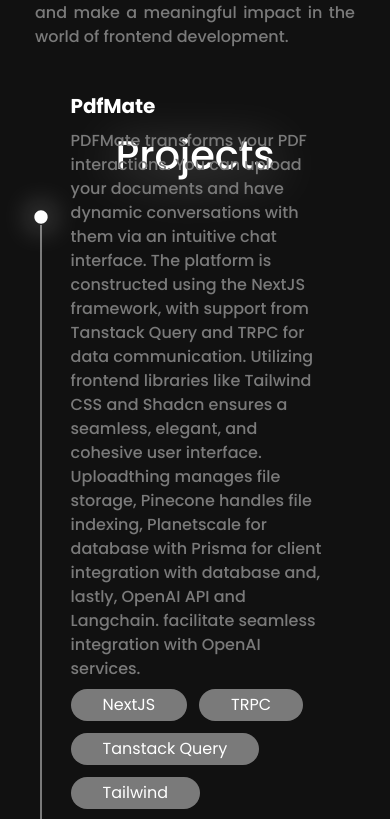
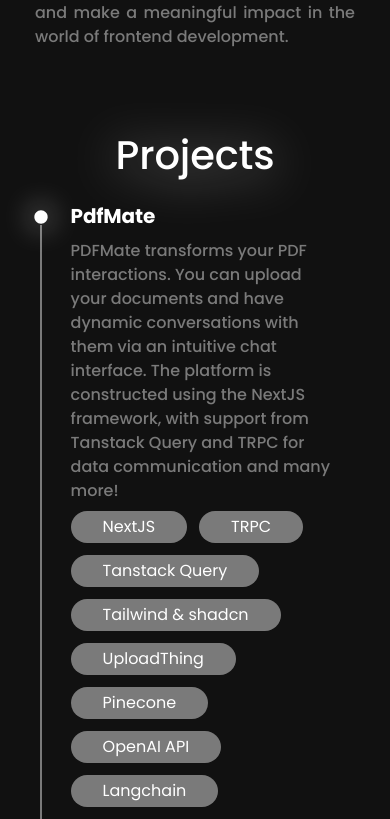
Before and after one commit to Rhemaria01/Portfolio, a React (Vite) app: page / in a window 390 px wide. Shown: the part 1328-2147 px from the top of the page. Built offline with nearby package versions, Linux system fonts and the light colour scheme.

Commit message:
Mobile responsive changes

```diff
--- a/src/data/index.ts
+++ b/src/data/index.ts
@@ -105,11 +105,8 @@
         title: "PdfMate",
         description: `PDFMate transforms your PDF interactions. You can upload your documents and have dynamic conversations with them
                       via an intuitive chat interface. The platform is constructed using the NextJS framework, with support from
-                      Tanstack Query and TRPC for data communication. Utilizing frontend libraries like Tailwind CSS and Shadcn ensures a seamless, elegant, and cohesive
-                      user interface. Uploadthing manages file storage, Pinecone handles file indexing, Planetscale for database with Prisma for client integration
-                      with database and, lastly, OpenAI API and Langchain.
-                      facilitate seamless integration with OpenAI services.`,
-        techstack: ["NextJS","TRPC","Tanstack Query","Tailwind","shadcn","UploadThing","Pinecone","OpenAI API","Langchain", "Prisma", "Planetscale"],
+                      Tanstack Query and TRPC for data communication and many more!`,
+        techstack: ["NextJS","TRPC","Tanstack Query","Tailwind & shadcn","UploadThing","Pinecone","OpenAI API","Langchain"],
         image: PdfMate,
         imageSmall: PdfMateSmall,
         links: [{
```
